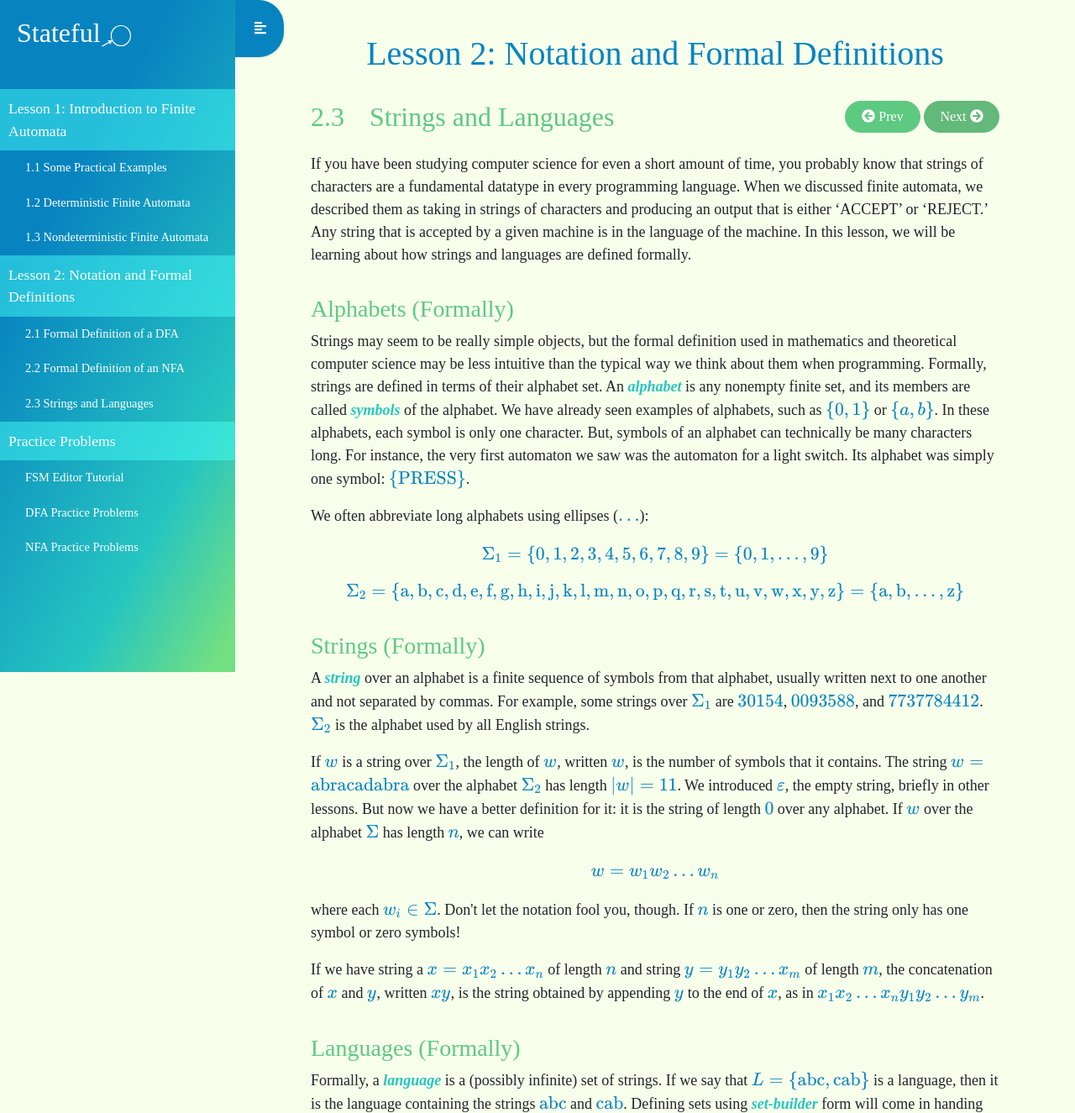
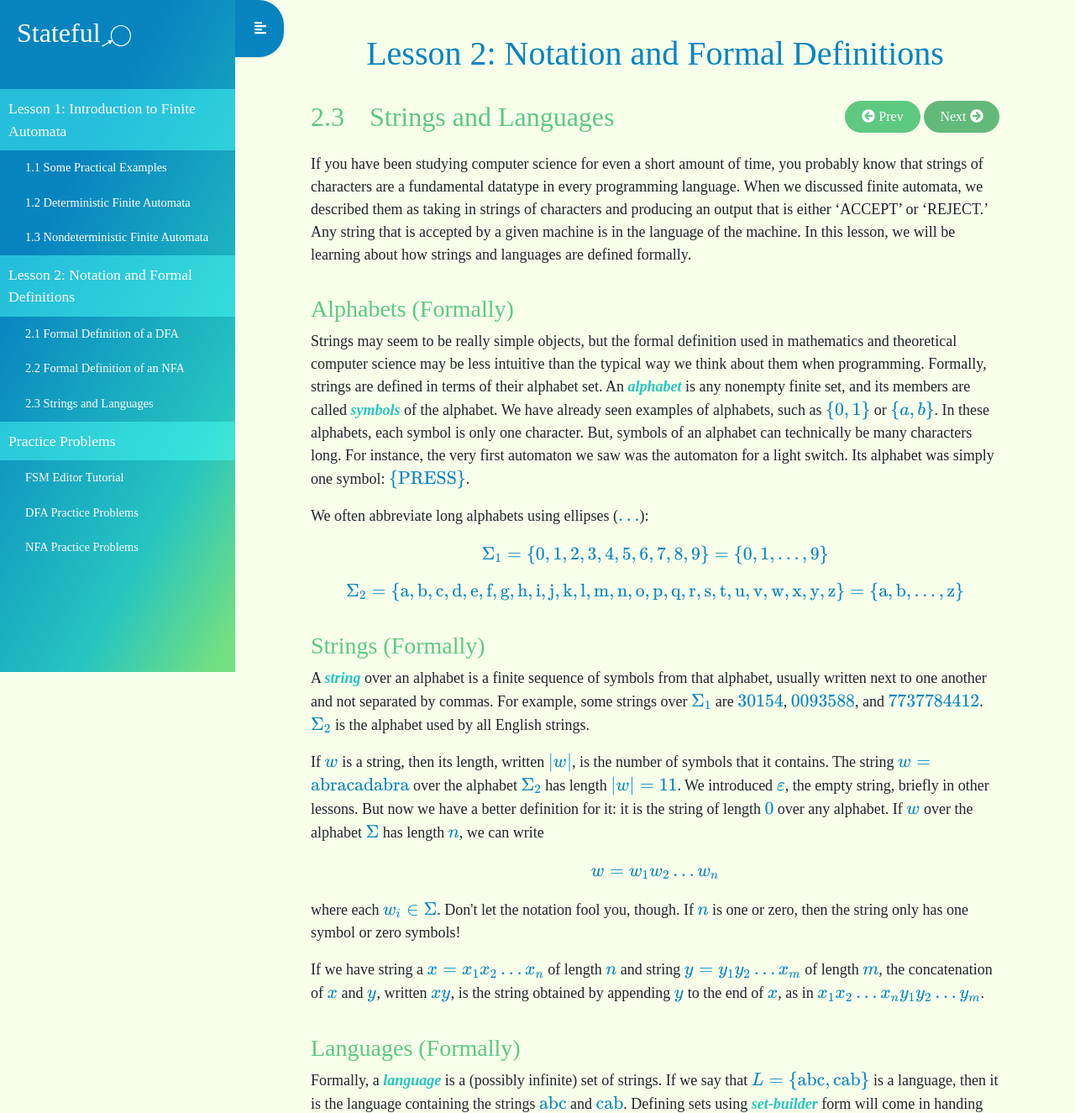
Before and after one commit to jkallini/Stateful, a Flask app: template stateful/templates/lessons/lesson2-3.html in a window 1280 px wide. Shown: the top 1325 px of the page at 84% size. Run offline with Flask 2, Linux system fonts and the light colour scheme; the template is opened without the code that fills it, so the values that code supplies are empty; some libraries are stand-ins or nearby versions.

Commit message:
Fix typo in Lesson 2.3

```diff
--- a/stateful/templates/lessons/lesson2-3.html
+++ b/stateful/templates/lessons/lesson2-3.html
@@ -68,10 +68,8 @@
             alphabet used by all English strings.
         </p>
         <p>
-            If <span class="math-color">\( w \)</span> is a string over <span class="math-color">\( \Sigma_1 \)</span>,
-            the length of <span class="
-                math-color">\( w \)</span>, written <span class="math-color">\( w\)</span>, is the number of symbols
-            that it contains. The string <span class="
+            If <span class="math-color">\( w \)</span> is a string, then its length, written <span class="math-color">\(
+                |w| \)</span>, is the number of symbols that it contains. The string <span class="
                 math-color">\( w = \text{abracadabra}\)</span> over the alphabet <span class="math-color">\( \Sigma_2
                 \)</span> has length <span class=" math-color">\( |w| = 11\)</span>. We introduced <span
                 class="math-color">\( \varepsilon \)</span>, the empty string, briefly in other lessons. But now we have
```
